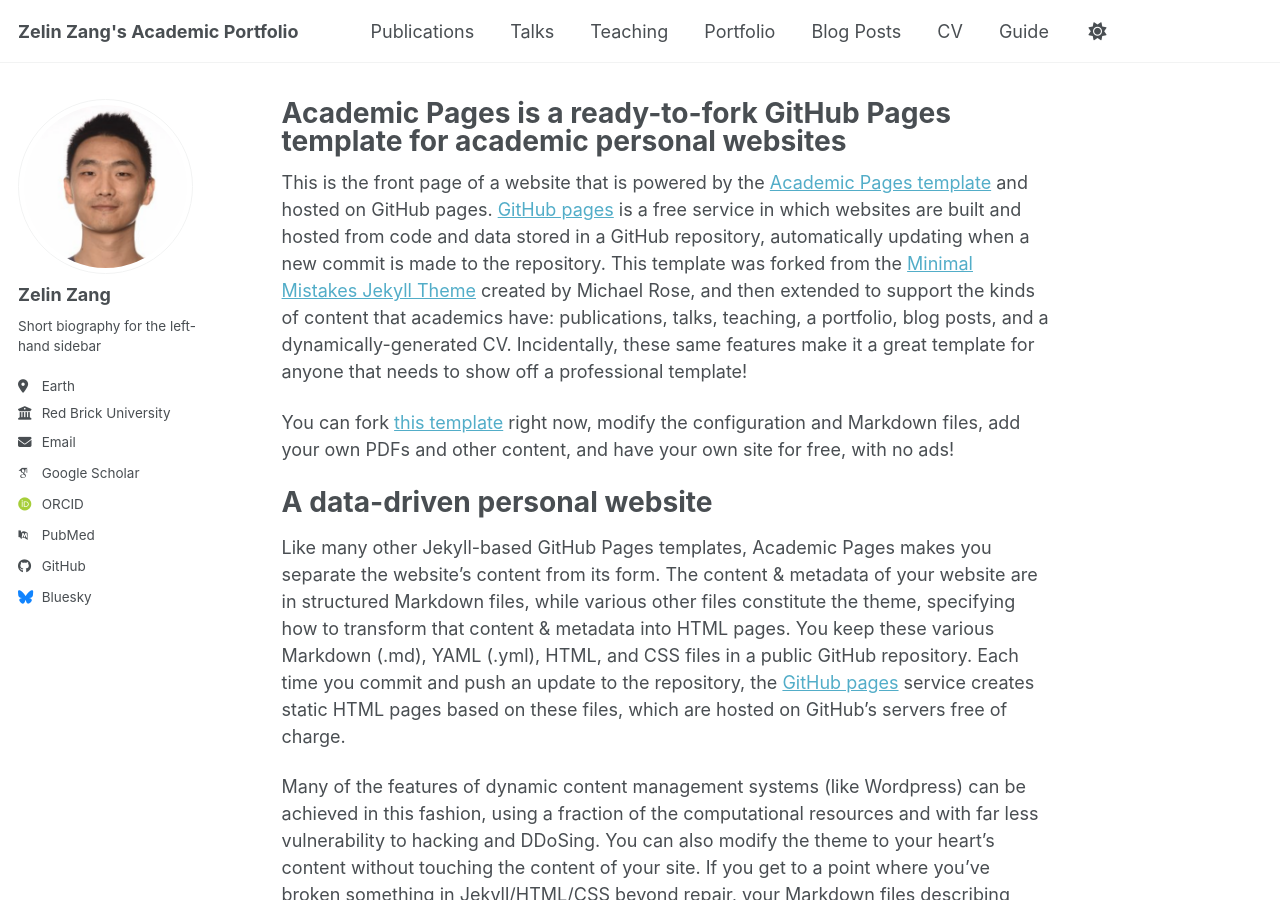
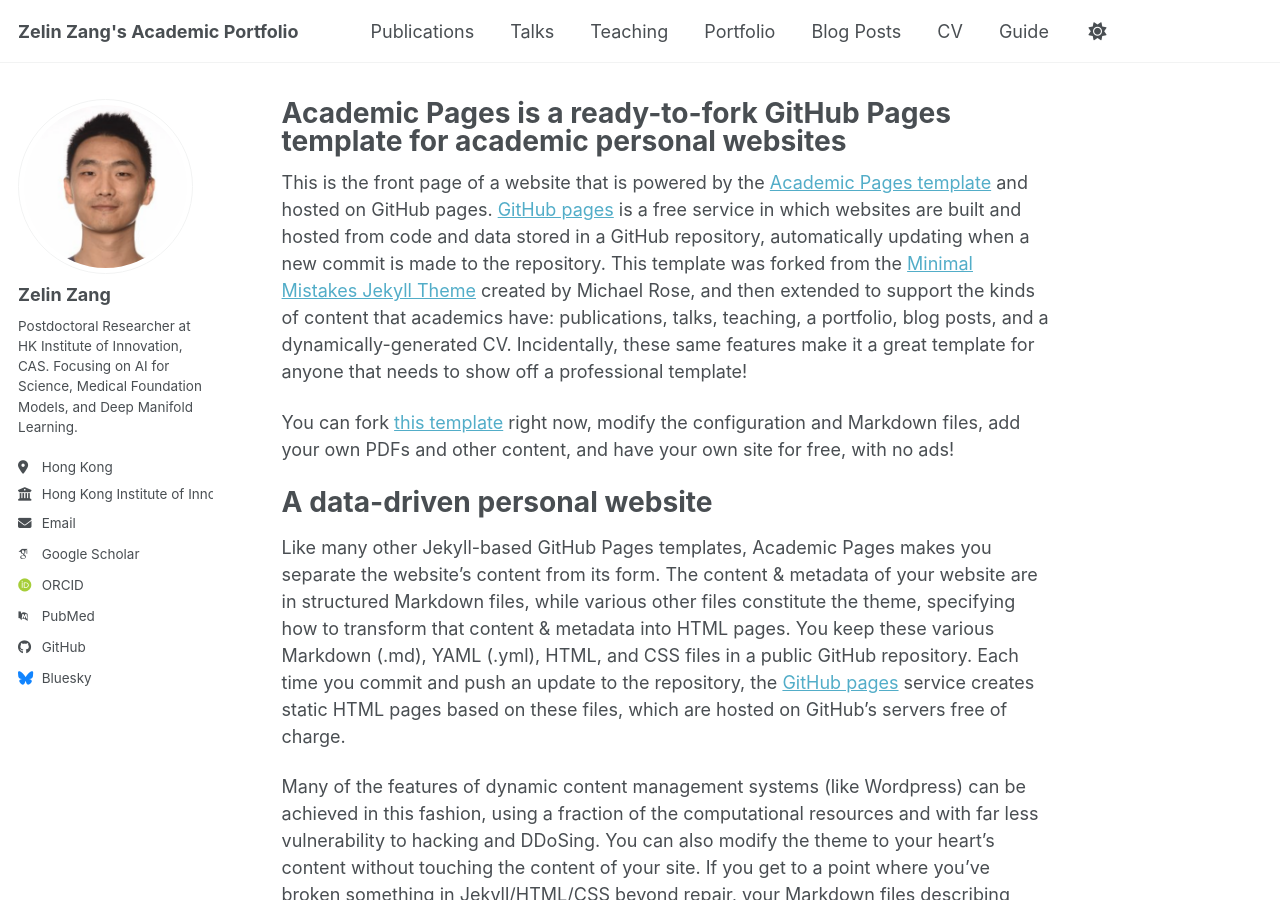
Before and after one commit to zangzelin/zangzelin.github.io, a Jekyll site: the page built from _pages/about.md, in a window 1280 px wide and 900 px high. Built offline with Jekyll 4.4.1, drawn with Linux system fonts in a browser that asks for light colours; some web fonts are replaced; a script bundle is joined from its source files by our own code; library files that are not in the unit come from our copies.

Commit message:
auto push

```diff
--- a/_config.yml
+++ b/_config.yml
@@ -26,16 +26,16 @@ author:
   avatar           : "zzl720.png"
   name             : "Zelin Zang"
   pronouns         : # example: "she/her"
-  bio              : "Short biography for the left-hand sidebar"
-  location         : "Earth"
-  employer         : "Red Brick University"
+  bio              : "Postdoctoral Researcher at HK Institute of Innovation, CAS. Focusing on AI for Science, Medical Foundation Models, and Deep Manifold Learning."
+  location         : "Hong Kong"
+  employer         : "Hong Kong Institute of Innovation, CAS"
   uri              : # URL
-  email            : "none@example.org"
+  email            : "zangzelin@gmail.com"
 
   # Academic websites
   academia         : # URL
   arxiv            : # URL - Update with the correct link to your profile
-  googlescholar    : "https://scholar.google.com/citations?user=PS_CX0AAAAAJ"
+  googlescholar    : "https://scholar.google.com/citations?user=foERjnQAAAAJ&hl=zh-CN"
   inspire-hep      : # URL
   impactstory      : # URL
   orcid            : "https://orcid.org/yourorcidurl"
```
